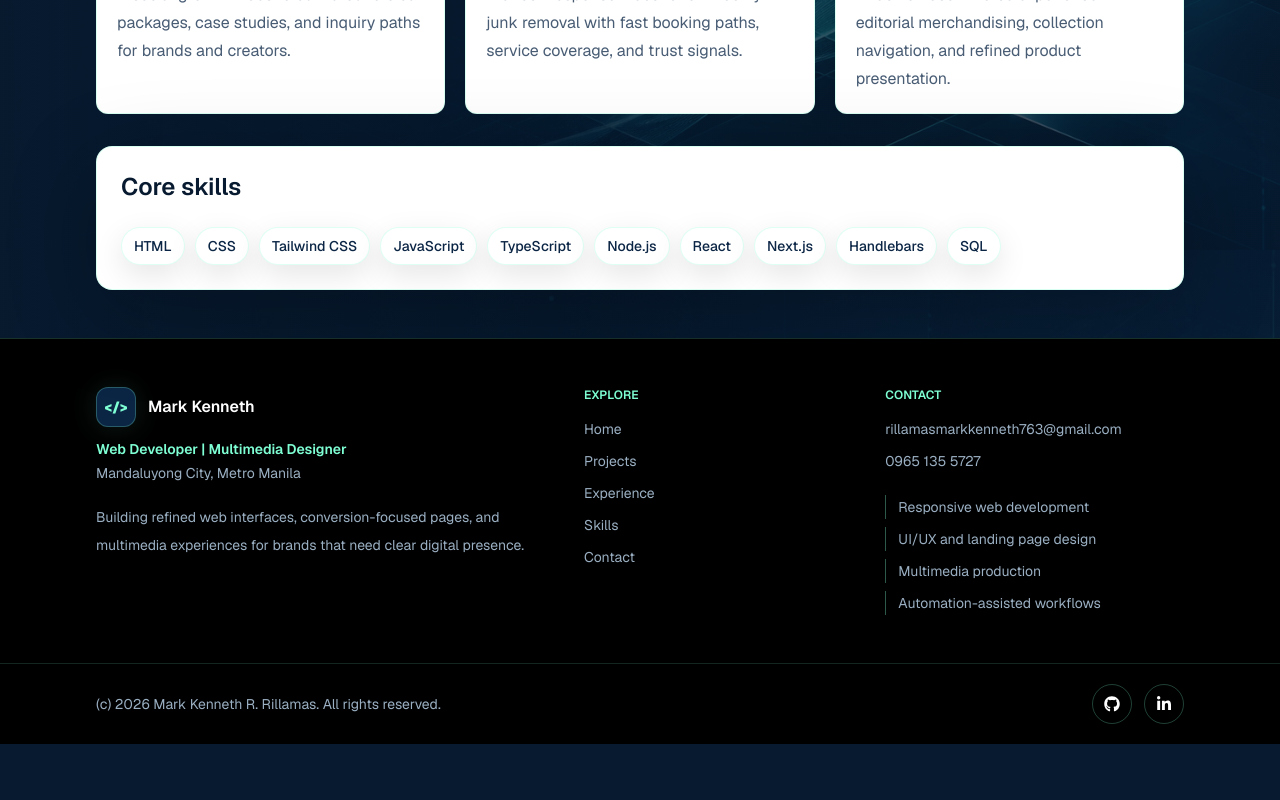
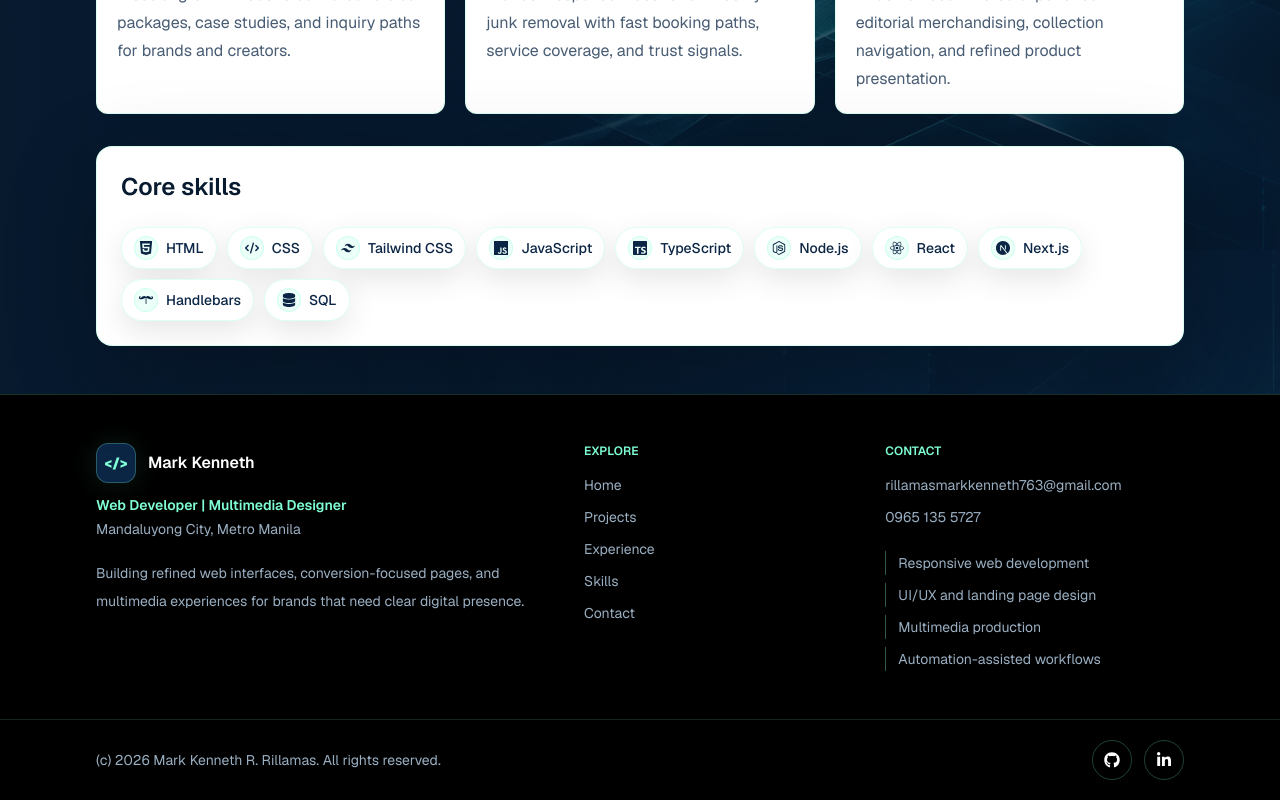
Before and after one commit to kenneth-tech/OnlinePortfolio, a Next.js app: page / in a window 1280 px wide. Shown: the part 1350-2150 px from the top of the page. Before the commit the page ends 2094 px from the top, so only its background shows below. Built offline with nearby package versions, Linux system fonts and the light colour scheme.

Commit message:
feat: add icons to homepage core skills

```diff
--- a/src/app/page.tsx
+++ b/src/app/page.tsx
@@ -3,6 +3,7 @@ import { AnimatedButtonLink } from "../components/animated-button-link";
 import { StatCard } from "../components/stat-card";
 import { profile, projects, type Project } from "../data/portfolio";
 import { skillGroups } from "../data/skills";
+import { SkillIcon } from "../data/skills/skill-icons";
 import styles from "./home.module.css";
 
 export function FeaturedProjectCard({ project }: { project?: Project }) {
@@ -156,8 +157,9 @@ export default function HomePage() {
             {featuredSkills.map((skill) => (
               <span
                 key={skill}
-                className="rounded-full border border-brand-button/25 bg-white px-3 py-2 text-sm font-medium text-brand-card shadow-[0_10px_30px_rgba(0,0,0,0.10)]"
+                className="inline-flex items-center gap-2 rounded-full border border-brand-button/25 bg-white px-3 py-2 text-sm font-medium text-brand-card shadow-[0_10px_30px_rgba(0,0,0,0.10)]"
               >
+                <SkillIcon skill={skill} />
                 {skill}
               </span>
             ))}
```
Also changed, not shown: 1 other file (tests, documents, lock files or other folders).
